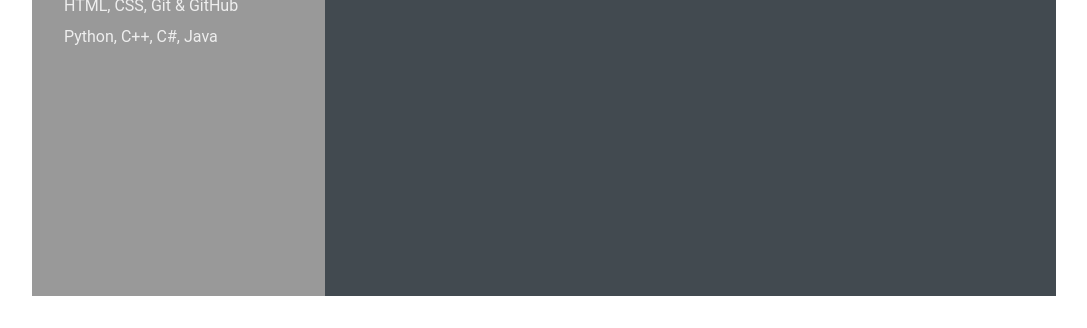
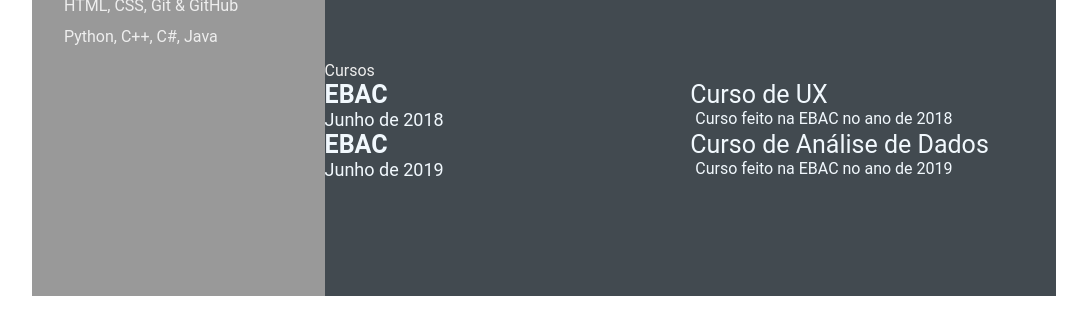
Before and after one commit to pedropzd/pedropzd.github.io, a plain HTML site: page index.html in a window 1280 px wide. Shown: the part 536-864 px from the top of the page, without its empty margins (96-1183 px from the left). Drawn offline with Linux system fonts and the light colour scheme.

Commit message:
feature: add awards

```diff
--- a/index.html
+++ b/index.html
@@ -104,6 +104,31 @@
                     </div>
                 </div>
             </section>
+            <section class="awards gap">
+                <div class="right-title">Cursos</div>
+                <div class="awards-contents">
+                    <div class="awards-left">
+                        <p class="awards-company-name">EBAC</p>
+                        <p class="awards-time-period">Junho de 2018</p>
+                    </div>
+                    <div class="awards-right">
+                        <p class="awards-name">Curso de UX</p>
+                        <p class="awards-desc">
+                            Curso feito na EBAC no ano de 2018
+                        </p>
+                    </div>
+                    <div class="awards-left">
+                        <p class="awards-company-name">EBAC</p>
+                        <p class="awards-time-period">Junho de 2019</p>
+                    </div>
+                    <div class="awards-right">
+                        <p class="awards-name">Curso de Análise de Dados</p>
+                        <p class="awards-desc">
+                            Curso feito na EBAC no ano de 2019
+                        </p>
+                    </div>
+                </div>
+            </section>
         </section>
     </main>
 </body>
```
